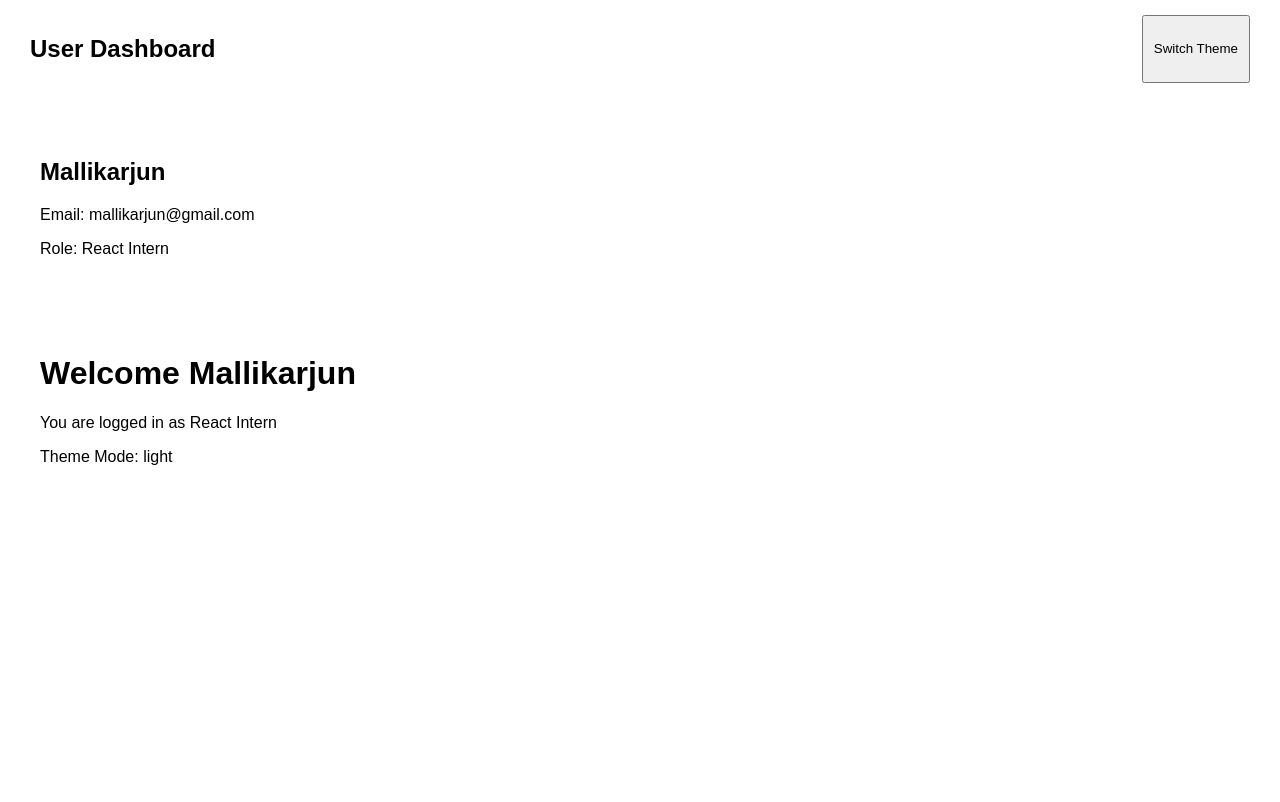
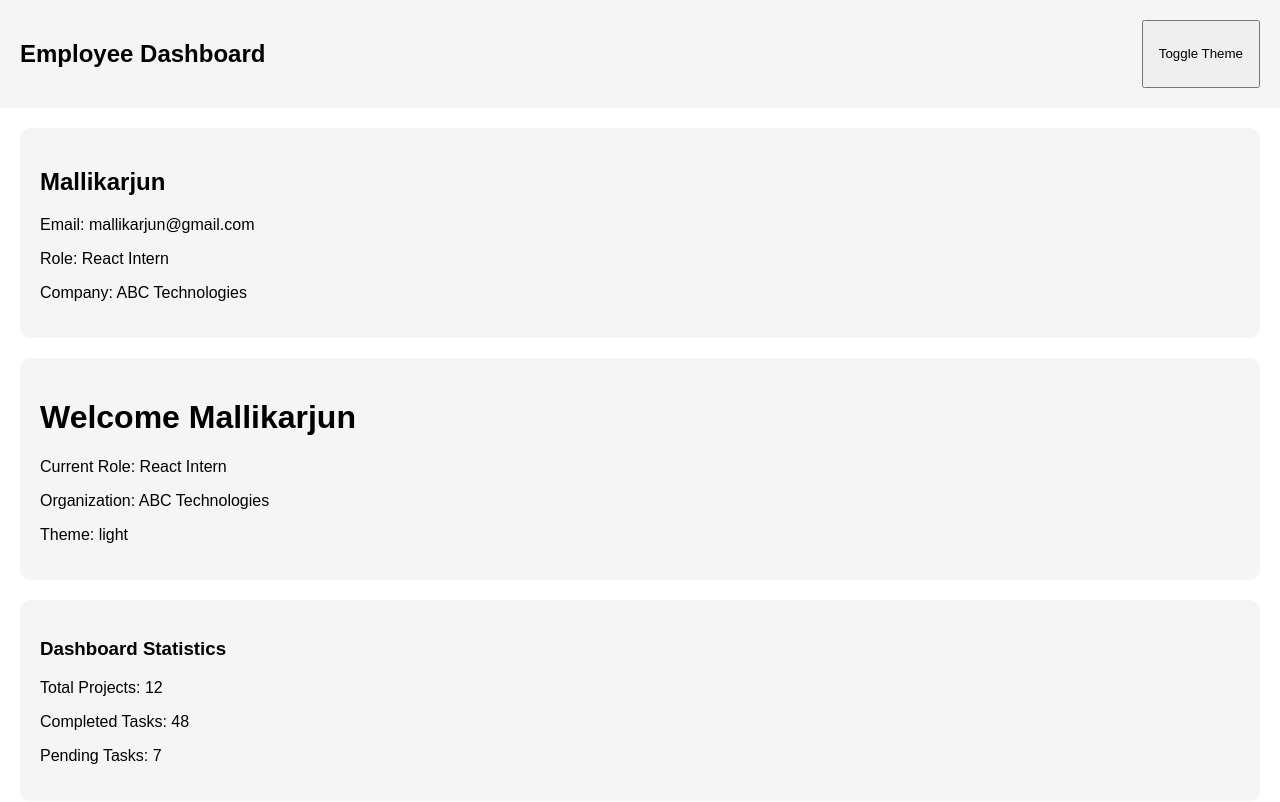
Before and after one commit to Mspatil06/react-learning, a React (Vite) app: page / in a window 1280 px wide. Shown: the top 802 px of the page. Built offline with nearby package versions, Linux system fonts and the light colour scheme.

Commit message:
Day 8 Context API Dashboard

```diff
--- a/src/App.css
+++ b/src/App.css
@@ -5,16 +5,17 @@ body {
 .navbar {
  display: flex;
  justify-content: space-between;
- padding: 15px 30px;
+ padding: 20px;
 }
 .card,
-.dashboard {
+.dashboard,
+.stats {
  margin: 20px;
  padding: 20px;
  border-radius: 10px;
 }
 .light {
- background-color: white;
+ background-color: #f5f5f5;
  color: black;
 }
 .dark {
@@ -22,6 +23,6 @@ body {
  color: white;
 }
 button {
- padding: 10px;
+ padding: 10px 15px;
  cursor: pointer;
 }
--- a/src/App.jsx
+++ b/src/App.jsx
@@ -1,12 +1,15 @@
 import Navbar from './components/Navbar'
 import ProfileCard from './components/ProfileCard'
 import Dashboard from './components/Dashboard'
+import StatsCard from './components/StatsCard'
+import './App.css'
 function App() {
  return (
 <>
 <Navbar />
 <ProfileCard />
 <Dashboard />
+<StatsCard />
 </>
  )
 }
--- a/src/components/Dashboard.jsx
+++ b/src/components/Dashboard.jsx
@@ -5,12 +5,9 @@ function Dashboard() {
  return (
 <div className={`dashboard ${theme}`}>
 <h1>Welcome {user.name}</h1>
-<p>
-       You are logged in as {user.role}
-</p>
-<p>
-       Theme Mode: {theme}
-</p>
+<p>Current Role: {user.role}</p>
+<p>Organization: {user.company}</p>
+<p>Theme: {theme}</p>
 </div>
  )
 }
--- a/src/components/Navbar.jsx
+++ b/src/components/Navbar.jsx
@@ -1,22 +1,14 @@
 import { useContext } from 'react'
-
 import { UserContext } from '../context/UserContext'
-
 function Navbar() {
-
-  const { theme, toggleTheme } = useContext(UserContext)
-
-  return (
+ const { theme, toggleTheme } = useContext(UserContext)
+ return (
 <nav className={`navbar ${theme}`}>
-<h2>User Dashboard</h2>
+<h2>Employee Dashboard</h2>
 <button onClick={toggleTheme}>
-
-        Switch Theme
+       Toggle Theme
 </button>
 </nav>
-
-  )
-
+ )
 }
-
 export default Navbar
--- a/src/components/ProfileCard.jsx
+++ b/src/components/ProfileCard.jsx
@@ -1,13 +1,21 @@
 import { useContext } from 'react'
+
 import { UserContext } from '../context/UserContext'
+
 function ProfileCard() {
- const { user, theme } = useContext(UserContext)
- return (
+
+  const { user, theme } = useContext(UserContext)
+
+  return (
 <div className={`card ${theme}`}>
 <h2>{user.name}</h2>
 <p>Email: {user.email}</p>
 <p>Role: {user.role}</p>
+<p>Company: {user.company}</p>
 </div>
- )
+
+  )
+
 }
+
 export default ProfileCard
--- /dev/null
+++ b/src/components/StatsCard.jsx
@@ -0,0 +1,21 @@
+import { useContext } from 'react'
+
+import { UserContext } from '../context/UserContext'
+
+function StatsCard() {
+
+  const { theme } = useContext(UserContext)
+
+  return (
+<div className={`stats ${theme}`}>
+<h3>Dashboard Statistics</h3>
+<p>Total Projects: 12</p>
+<p>Completed Tasks: 48</p>
+<p>Pending Tasks: 7</p>
+</div>
+
+  )
+
+}
+
+export default StatsCard
--- a/src/context/UserContext.jsx
+++ b/src/context/UserContext.jsx
@@ -1,46 +1,26 @@
 import { createContext, useState } from 'react'
-
 export const UserContext = createContext()
-
 function UserProvider({ children }) {
-
  const [theme, setTheme] = useState('light')
-
  const user = {
-
    name: 'Mallikarjun',
-
    email: 'mallikarjun@gmail.com',
-
-    role: 'React Intern'
-
+   role: 'React Intern',
+   company: 'ABC Technologies'
  }
-
  const toggleTheme = () => {
-
    setTheme(theme === 'light' ? 'dark' : 'light')
-
  }
-
  return (
 <UserContext.Provider
-
      value={{
-
        user,
-
        theme,
-
        toggleTheme
-
      }}
 >
-
      {children}
 </UserContext.Provider>
-
  )
-
 }
-
 export default UserProvider
--- a/src/main.jsx
+++ b/src/main.jsx
@@ -1,12 +1,18 @@
 import React from 'react'
+
 import ReactDOM from 'react-dom/client'
+
 import App from './App'
+
 import UserProvider from './context/UserContext'
+
 import './App.css'
+
 ReactDOM.createRoot(document.getElementById('root')).render(
 <React.StrictMode>
 <UserProvider>
 <App />
 </UserProvider>
 </React.StrictMode>
+
 )
```
Lines whose indentation alone changed are shown as unchanged.
